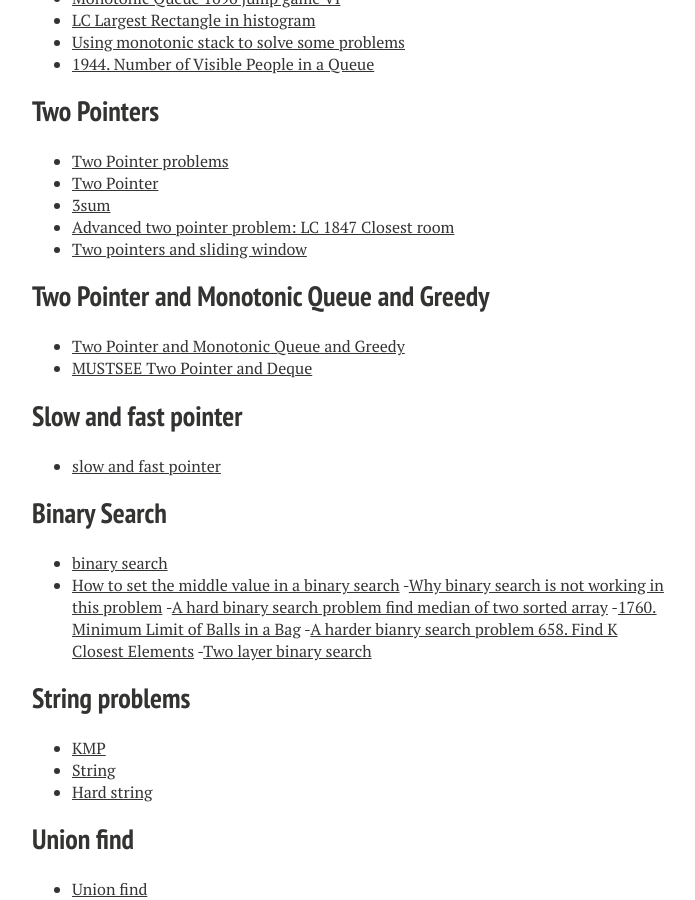
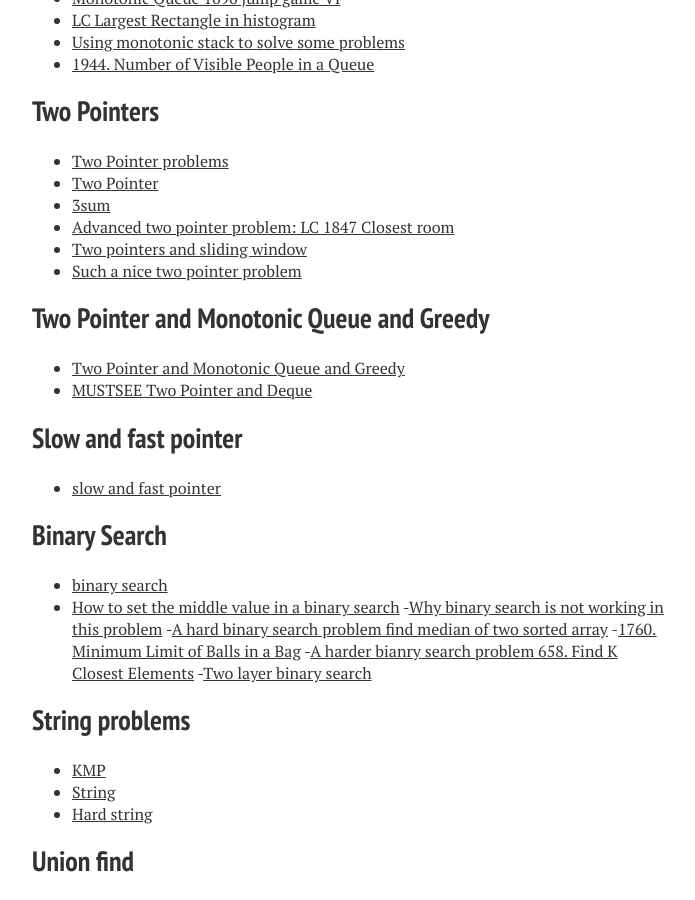
Before and after one commit to xiaokeshen/xiaokeshen.github.io, a Jekyll site: the page built from SoftwareEngineering/index.md, in a window 1280 px wide and 900 px high, scrolled down 5508 px. Shown: the whole window, without its empty margins (288-983 px from the left). Built offline with Jekyll 4.4.1, drawn with Linux system fonts in a browser that asks for light colours; nearby versions of some CDN libraries.

Commit message:
Add one article

```diff
--- a/SoftwareEngineering/index.md
+++ b/SoftwareEngineering/index.md
@@ -198,6 +198,8 @@ My 'Serious' coding got started since I became a student as a Computer Science M
 - [3sum](https://medium.com/@jim.morris.shen/3sums-2d43ba443673?source=friends_link&sk=a647a07672eb26683064a0ed88e07c64)
 - [Advanced two pointer problem: LC 1847 Closest room](https://jimmy-shen.medium.com/advanced-two-pointer-problem-24d9faa99a05)
 - [Two pointers and sliding window](https://jimmy-shen.medium.com/two-pointers-and-sliding-window-750470d25d0a)
+- [Such a nice two pointer problem](https://jimmy-shen.medium.com/such-a-nice-two-pointer-problem-e04c9e0ad7db)
+
 
 ## Two Pointer and Monotonic Queue and Greedy
 - [Two Pointer and Monotonic Queue and Greedy](https://jimmy-shen.medium.com/monotonic-queue-two-pointer-and-greedy-algorithm-e0c466d49bb1)
```
